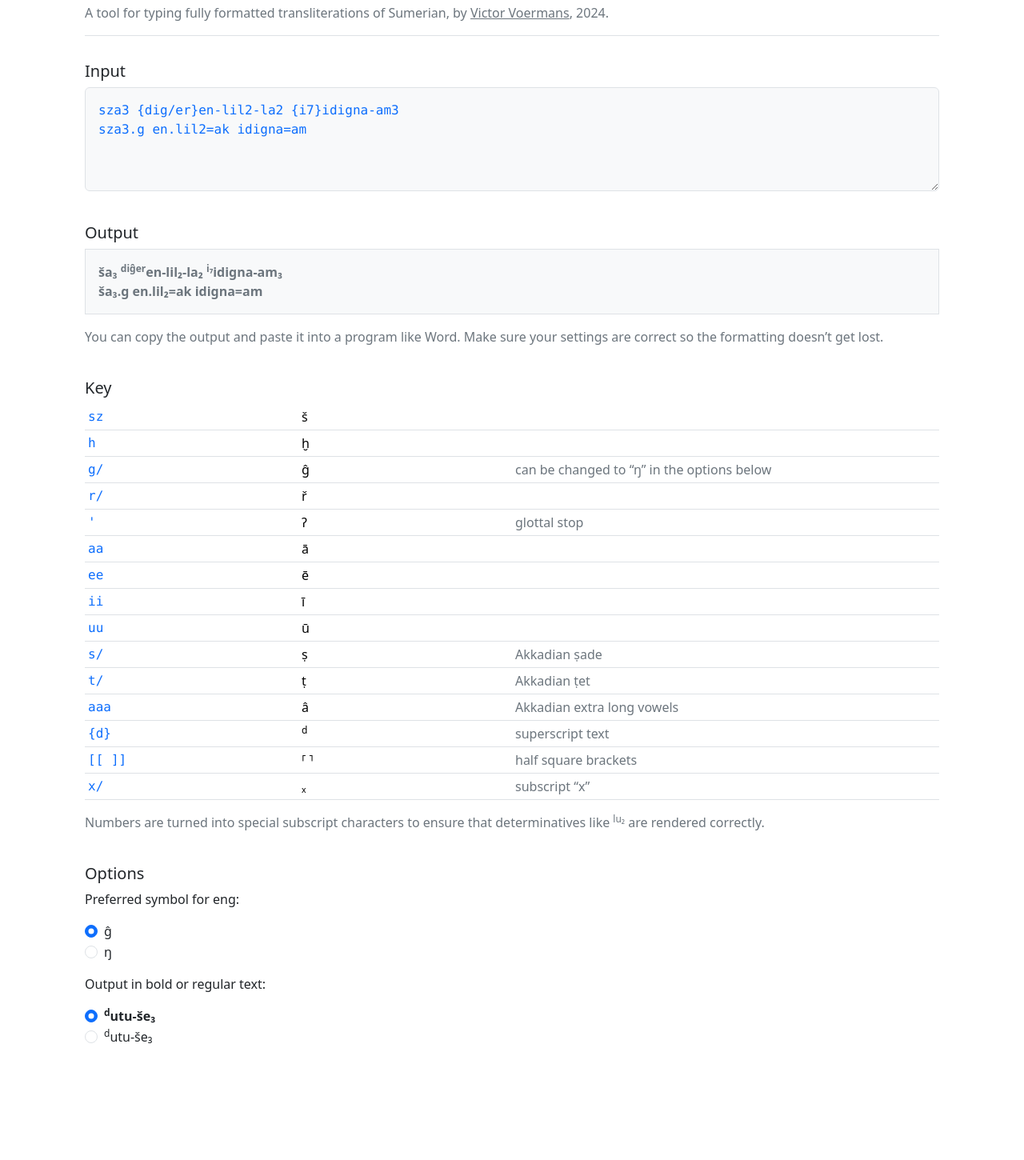
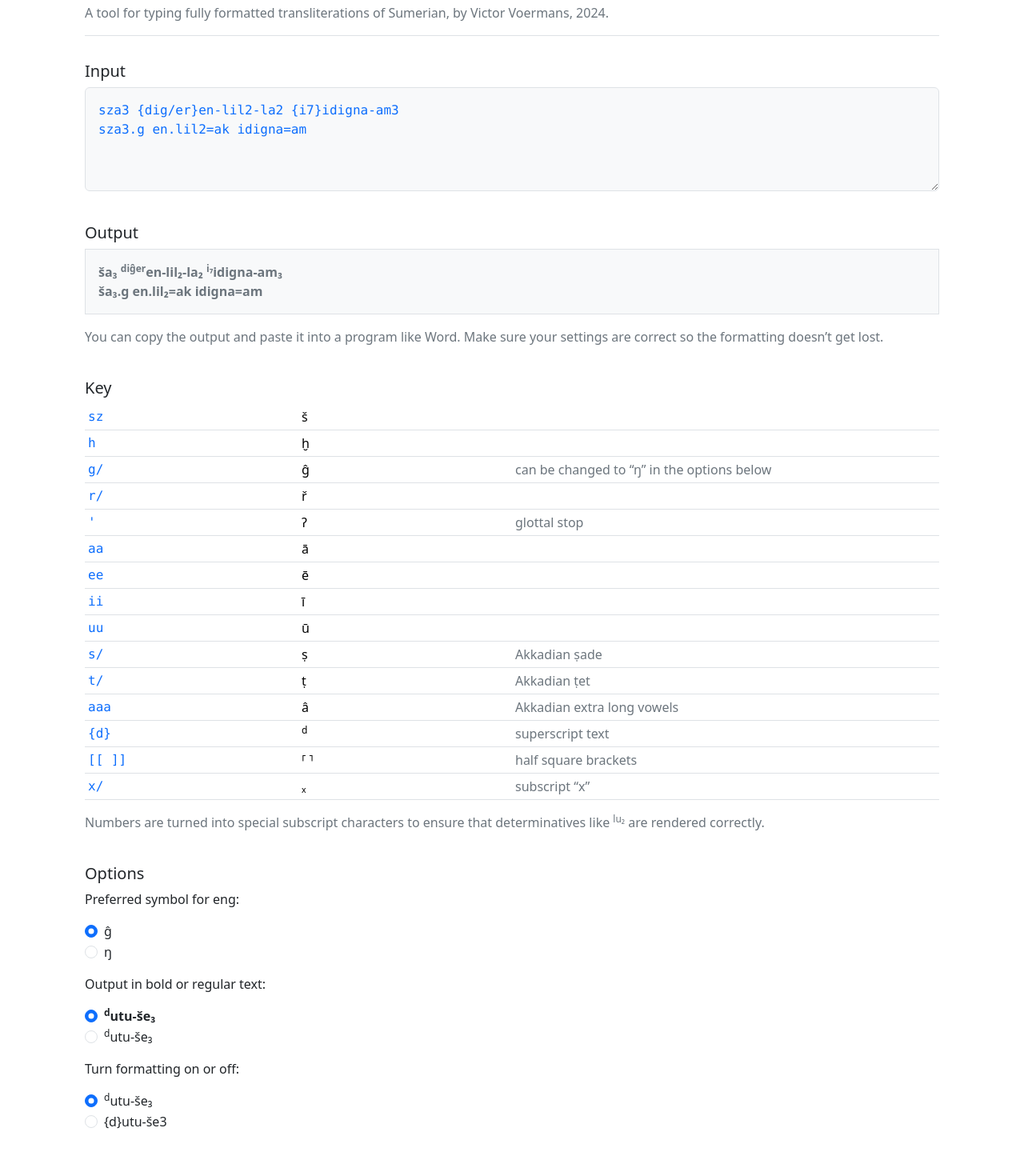
Before and after one commit to victorvoermans/sumtype, a plain HTML site: page index.html in a window 1280 px wide. Shown: the part 66-1516 px from the top of the page at 80% size. Before the commit the page ends 1414 px from the top, so only its background shows below. Drawn offline with nearby package versions, Linux system fonts and the light colour scheme.

Commit message:
Added option to disable formatting

```diff
--- a/index.html
+++ b/index.html
@@ -16,7 +16,7 @@
 
         <div class="border-bottom mb-2">
           <h2>SumType</h2>
-          <p class="text-secondary">A tool for typing fully formatted transliterations of Sumerian, by <a class="link-secondary" href="https://github.com/victorvoermans">Victor Voermans</a>, 2024.</p>
+          <p class="text-secondary">A tool for typing fully formatted transliterations of Sumerian, by Victor Voermans, 2024.</p>
         </div>
 
         <!-- Input -->
@@ -124,6 +124,7 @@ sza3.g en.lil2=ak idigna=am</textarea>
 
         <div class="pt-4">
           <h5>Options</h5>
+          <!-- Eng -->
           <div class="mb-3">
             <p>Preferred symbol for eng:</p>
             <div class="form-check">
@@ -135,6 +136,7 @@ sza3.g en.lil2=ak idigna=am</textarea>
               <label class="form-check-label" for="engOption2">ŋ</label>
             </div>
           </div>
+          <!-- Bold -->
           <div class="mb-3">
             <p>Output in bold or regular text:</p>
             <div class="form-check">
@@ -146,6 +148,18 @@ sza3.g en.lil2=ak idigna=am</textarea>
               <label class="form-check-label" for="boldOption2"><sup>d</sup>utu-še₃</label>
             </div>
           </div>
+          <!-- Formatting -->
+          <div class="mb-3">
+            <p>Turn formatting on or off:</p>
+            <div class="form-check">
+              <input type="radio" class="form-check-input" name="formatting" id="formattingOption1" value="formattingOption1" onclick="convert()" checked>
+              <label class="form-check-label" for="formattingOption1"><sup>d</sup>utu-še₃</label>
+            </div>
+            <div class="form-check">
+              <input type="radio" class="form-check-input" name="formatting" id="formattingOption2" value="formattingOption2" onclick="convert()">
+              <label class="form-check-label" for="formattingOption2">{d}utu-še3</label>
+            </div>
+          </div>
         </div>
       </div>
     </div>
--- a/sumtype.js
+++ b/sumtype.js
@@ -52,11 +52,12 @@ let engOption1;
 let currentEng;
 let otherEng;
 let boldOption1;
+let formattingOption1;
 
 function convert(){
     getInput();
     convertChars();
-    convertNumbers();
+    chooseFormatting();
     chooseEng();
     chooseType();
     writeOutput();
@@ -69,6 +70,15 @@ function getInput(){
 function convertChars(){
     for (let i = 0; i < chars.length; i++){
         text = text.replaceAll(chars[i][0], chars[i][1]);
+    }
+}
+
+function chooseFormatting(){
+    formattingOption1 = document.getElementById("formattingOption1");
+    if (formattingOption1.checked){
+        convertNumbers();
+    } else {
+        text = text.replaceAll("<sup>","{").replaceAll("</sup>","}"); // Don't judge me
     }
 }
 
```
